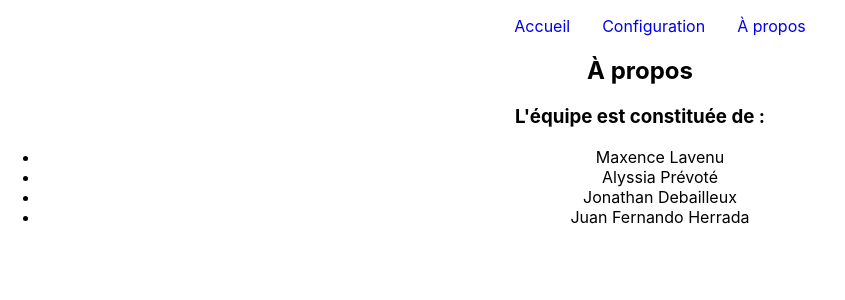
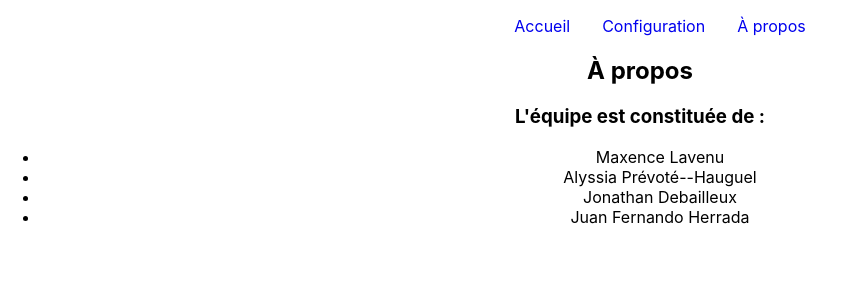
Before and after one commit to maxencelav/itesciaReactTD1, a React (Create React App) app: page /about in a window 1280 px wide. Shown: the top 300 px of the page, without its empty margins (0-845 px from the left). Built offline with nearby package versions, Linux system fonts and the light colour scheme.

Commit message:
Updates to About.jsx

```diff
--- a/src/components/About.jsx
+++ b/src/components/About.jsx
@@ -8,7 +8,7 @@ class About extends React.Component {
         <h3>L'équipe est constituée de :</h3>
         <ul>
             <li>Maxence Lavenu</li>
-            <li>Alyssia Prévoté</li>
+            <li>Alyssia Prévoté--Hauguel</li>
             <li>Jonathan Debailleux</li>
             <li>Juan Fernando Herrada</li>
         </ul>
```
